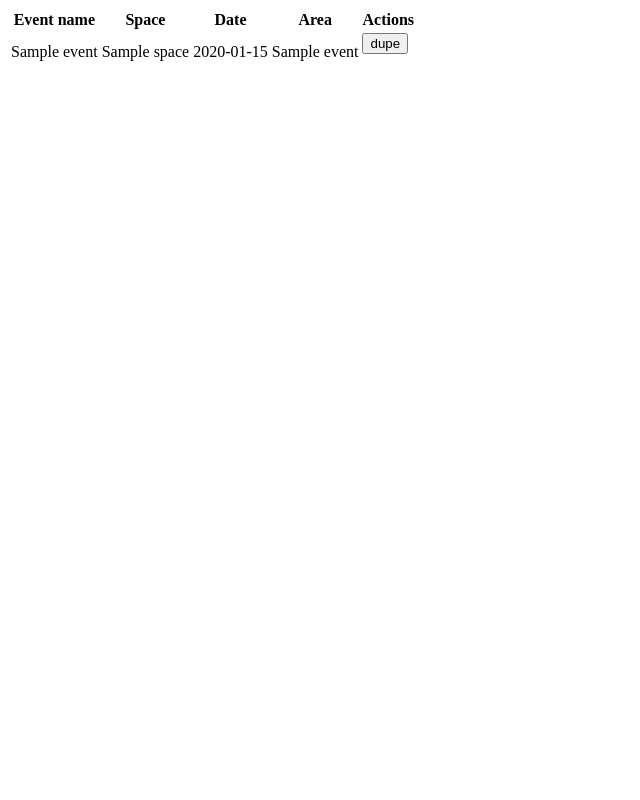
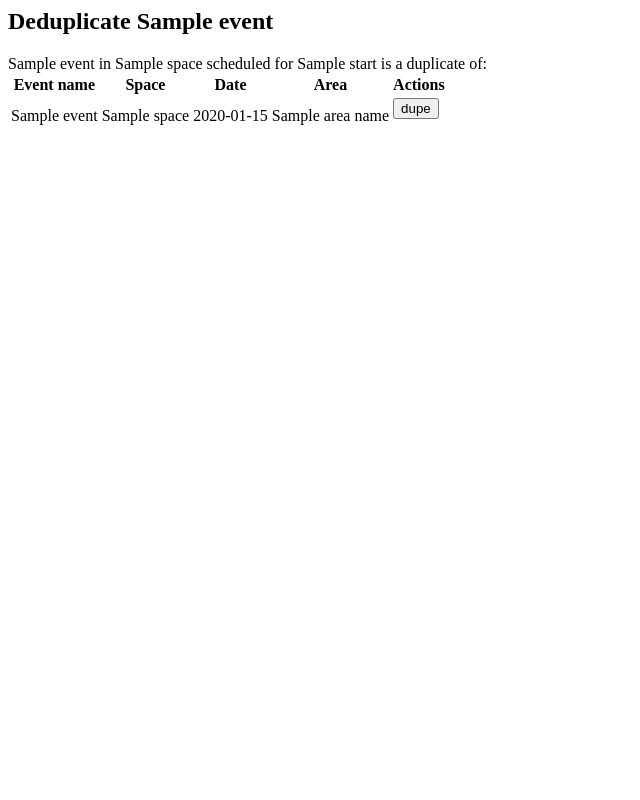
Before and after one commit to ppapadeas/wprevents, a Python web app: template mozcal/admin/templates/event_dedupe.html in a window 1280 px wide. Shown: the whole page, without its empty margins (0-640 px from the left). Run offline with Jinja, Linux system fonts and the light colour scheme; the template is opened without the code that fills it: most values are stand-ins (such as "Sample title", 1, 10 or a date in 2020).

Commit message:
Pass event instance to event_dedupe.html. Fix area_names display.

```diff
--- a/mozcal/admin/templates/event_dedupe.html
+++ b/mozcal/admin/templates/event_dedupe.html
@@ -1,3 +1,7 @@
+<h2>Deduplicate {{ event.title }}</h2>
+
+{{ event.title }} in {{ event.space.name }} scheduled for {{ event.start }} is a duplicate of:
+
 <table>
   <thead>
     <tr>
@@ -15,7 +19,7 @@
       <td>{{ event.title }}</td>
       <td>{{ event.space }}</td>
       <td>{{ event.start.strftime('%Y-%m-%d') }}</td>
-      <td>{{ event.area_names }}</td>
+      <td>{{ event.area_names|join(', ') }}</td>
       <td>
         <form method="post">
           {{ csrf() }}
--- a/mozcal/admin/views.py
+++ b/mozcal/admin/views.py
@@ -48,7 +48,10 @@ def event_dedupe(request, slug=None):
 
   events = event.get_duplicate_candidates(request.GET.get('q', ''))
 
-  return render(request, 'event_dedupe.html', { 'events': events })
+  return render(request, 'event_dedupe.html', {
+    'event': event,
+    'events': events
+  })
 
 
 # SPACES
```
